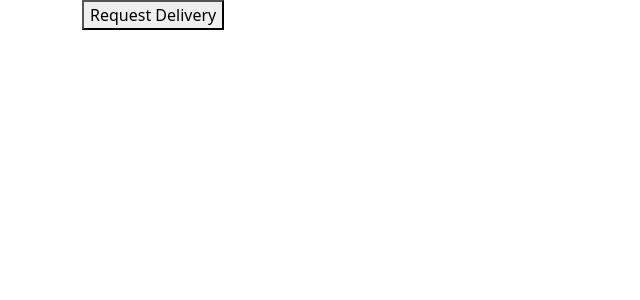
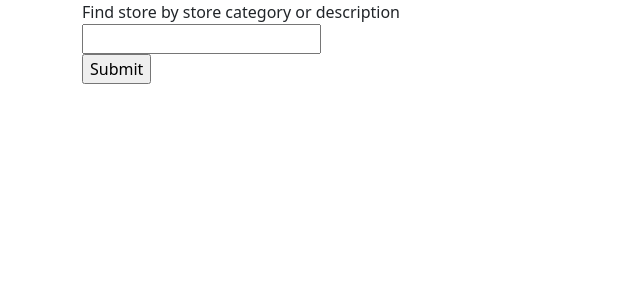
Before and after one commit to peterdsp/ACME-Delivery-Service-FrontEnd, an Angular app: page / in a window 1280 px wide. Shown: the top 300 px of the page, without its empty margins (0-640 px from the left). Built offline with nearby package versions, Linux system fonts and the light colour scheme.

Commit message:
delete delivery component.

```diff
--- a/src/app/app.component.html
+++ b/src/app/app.component.html
@@ -1,3 +1,3 @@
 <div class="container">
-  <app-delivery></app-delivery>
+  <app-find-store-by-store-category-description></app-find-store-by-store-category-description>
 </div>
--- a/src/app/app.module.ts
+++ b/src/app/app.module.ts
@@ -1,15 +1,15 @@
+import { FindStoreByStoreCategoryDescriptionComponent } from './find-store-by-store-category-description/find-store-by-store-category-description.component';
 import { NgModule } from '@angular/core';
 import { BrowserModule } from '@angular/platform-browser';
 import{HttpClientModule} from '@angular/common/http';
 import { AppRoutingModule } from './app-routing.module';
 import { AppComponent } from './app.component';
-import { DeliveryComponent } from './delivery/delivery.component';
 import { DeliveryService } from './services/delivery.service';
 
 @NgModule({
   declarations: [
     AppComponent,
-    DeliveryComponent,
+    FindStoreByStoreCategoryDescriptionComponent
   ],
   imports: [
     BrowserModule,
--- a/src/app/delivery/delivery.component.html
+++ /dev/null
@@ -1,2 +0,0 @@
-<button (click)="requestDelivery()">Request Delivery</button>
-{{ response }}
--- a/src/app/delivery/delivery.component.ts
+++ /dev/null
@@ -1,25 +0,0 @@
-import { Component, OnInit } from '@angular/core';
-import { DeliveryService } from '../services/delivery.service';
-
-@Component({
-  selector: 'app-delivery',
-  templateUrl: './delivery.component.html',
-  styleUrls: ['./delivery.component.scss']
-})
-export class DeliveryComponent implements OnInit {
-
-  constructor(private service:DeliveryService) { }
-  response:any;
-  message = '';
-
-  ngOnInit(): void {
-  }
-
-  requestDelivery(){
-    return this.service.getDelivery().subscribe({
-      next: data => this.response = data,
-      error: error => this.message = error,
-      complete: () => this.message = "Request complete."
-    });
-  }
-}
--- /dev/null
+++ b/src/app/find-store-by-store-category-description/find-store-by-store-category-description.component.html
@@ -0,0 +1,5 @@
+<form action="/action_page.php">
+  <label for="find_store">Find store by store category or description</label><br>
+  <input type="text" id="find_store" name="find_store"><br>
+  <input type="submit" value="Submit">
+</form>
--- /dev/null
+++ b/src/app/find-store-by-store-category-description/find-store-by-store-category-description.component.ts
@@ -0,0 +1,15 @@
+import { Component, OnInit } from '@angular/core';
+
+@Component({
+  selector: 'app-find-store-by-store-category-description',
+  templateUrl: './find-store-by-store-category-description.component.html',
+  styleUrls: ['./find-store-by-store-category-description.component.scss']
+})
+export class FindStoreByStoreCategoryDescriptionComponent implements OnInit {
+
+  constructor() { }
+
+  ngOnInit(): void {
+  }
+
+}
```
Also changed, not shown: src/app/find-store-by-store-category-description/find-store-by-store-category-description.component.scss (added), 2 other files (tests, documents, lock files or other folders).
